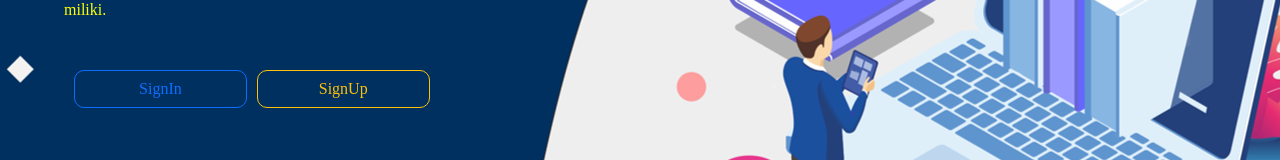
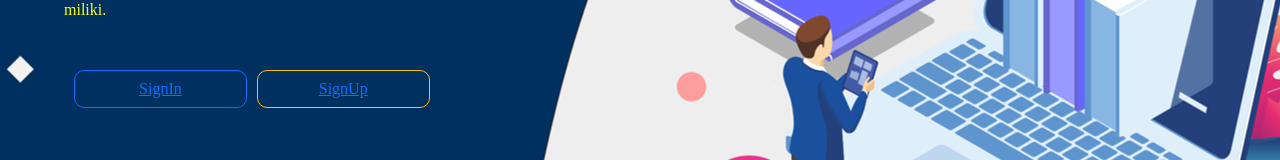
Before and after one commit to anandaadityap/CapstoneProject, a React (Create React App) app: page / in a window 1280 px wide. Shown: the part 322-482 px from the top of the page. Built offline with nearby package versions, Linux system fonts and the light colour scheme.

Commit message:
fix button route

```diff
--- a/src/App.js
+++ b/src/App.js
@@ -1,41 +1,41 @@
-import React from "react";
-import "./App.css";
-import Kursus from "./Page/Kursus";
-import Home from "./Page/Home";
-import Pelatihan from "./Page/Pelatihan";
-import Job from "./Page/Job";
-import Tentang from "./Page/Tentang";
-import Login from "./Page/Login";
-import SignUp from "./Page/SignUp";
-import Navbar from "./Components/Navbar";
-import Footer from "./Components/Footer";
-import { BrowserRouter as Router, Switch, Route } from "react-router-dom";
-
+import React from 'react';
+import './App.css';
+import Kursus from './Page/Kursus';
+import Home from './Page/Home';
+import Pelatihan from './Page/Pelatihan';
+import Job from './Page/Job';
+import Tentang from './Page/Tentang';
+import Login from './Page/Login';
+import SignUp from './Page/SignUp';
+import Navbar from './Components/Navbar';
+import Footer from './Components/Footer';
+import { BrowserRouter as Router, Switch, Route } from 'react-router-dom';
+// import { BrowserRouter } from 'react-router-dom';
 
 function App() {
   return (
-  <div className="App">
+    <div className="App">
+      {/* <BrowserRouter> */}
       <Router>
-      <Navbar />
+        <Navbar />
         <Switch>
-
-          <Route  path="/Login">
+          <Route path="/Login">
             <Login />
           </Route>
 
-          <Route  path="/SignUp">
+          <Route path="/SignUp">
             <SignUp />
           </Route>
 
-          <Route  path="/Kursus">
+          <Route path="/Kursus">
             <Kursus />
           </Route>
 
-          <Route  path="/Pelatihan">
+          <Route path="/Pelatihan">
             <Pelatihan />
           </Route>
 
-          <Route  path="/Job">
+          <Route path="/Job">
             <Job />
           </Route>
 
@@ -44,13 +44,13 @@ function App() {
           </Route>
 
           <Route path="/">
-            <Home/>
+            <Home />
           </Route>
-
         </Switch>
         <Footer />
       </Router>
-  </div>
+      {/* </BrowserRouter> */}
+    </div>
   );
 }
 
--- a/src/Page/Home.js
+++ b/src/Page/Home.js
@@ -1,17 +1,17 @@
-import React from "react";
-import "../Page/Home.css";
+import React from 'react';
+import '../Page/Home.css';
+import { Link } from 'react-router-dom';
+import CardHome from '../Components/Card/CardHome';
+import CardPelatihan from '../Components/Card/CardPelatihan';
+import startclass from '../assets/home_kit/startclass.png';
+import CardPopuler from '../Components/Card/CardPopuler';
 
-import CardHome from "../Components/Card/CardHome";
-import CardPelatihan from "../Components/Card/CardPelatihan";
-import startclass from "../assets/home_kit/startclass.png";
-import CardPopuler from "../Components/Card/CardPopuler";
-
-import CardStart from "../Components/Card/CardStart";
-import startlearning from "../assets/home_kit/startlearning.png";
-import jam from "../assets/home_kit/jam.png";
-import toga from "../assets/home_kit/toga.png";
-import tas from "../assets/home_kit/tas.png";
-import webinar from "../assets/home_kit/webinar.png";
+import CardStart from '../Components/Card/CardStart';
+import startlearning from '../assets/home_kit/startlearning.png';
+import jam from '../assets/home_kit/jam.png';
+import toga from '../assets/home_kit/toga.png';
+import tas from '../assets/home_kit/tas.png';
+import webinar from '../assets/home_kit/webinar.png';
 import Word from '../assets/home_kit/Word.png';
 import Excel from '../assets/home_kit/Excel.png';
 import Point from '../assets/home_kit/Point.png';
@@ -22,23 +22,29 @@ import Sql from '../assets/home_kit/Sql.png';
 import Php from '../assets/home_kit/Php.png';
 import Java from '../assets/home_kit/Java.png';
 
-
-
 const Home = () => {
   return (
     <div>
-
       {/* bagian 1 */}
       <div>
         <div className="home-container">
-          <div className="h1 card-title fw-bold">Tingkatkan Karirmu Bersama Kami</div>
-          <p className="card-text "> <span style={{ color: "yellow" }}>
-            Directed, membantumu untuk mencari pekerjaan sesuai bakat dan minat yang kamu miliki.
+          <div className="h1 card-title fw-bold">
+            Tingkatkan Karirmu Bersama Kami
+          </div>
+          <p className="card-text ">
+            {' '}
+            <span style={{ color: 'yellow' }}>
+              Directed, membantumu untuk mencari pekerjaan sesuai bakat dan
+              minat yang kamu miliki.
             </span>
           </p>
           <div className="home mt-5">
-            <button type="button" className="btn btn-outline-primary">SignIn</button>
-            <button type="button" className="btn btn-outline-warning">SignUp</button>
+            <button type="button" className="btn btn-outline-primary">
+              <Link to="/Login">SignIn</Link>
+            </button>
+            <button type="button" className="btn btn-outline-warning">
+              <Link to="/SignUp">SignUp</Link>
+            </button>
           </div>
         </div>
       </div>
@@ -47,12 +53,14 @@ const Home = () => {
 
       {/* bagian 2 */}
       <div className="container">
-        <div className="mx-auto" style={{ width: "50%", margin: "50px" }}>
+        <div className="mx-auto" style={{ width: '50%', margin: '50px' }}>
           <h1>
-            All-In-One <span style={{ color: "yellow" }}>Can Be Directed.</span>
+            All-In-One <span style={{ color: 'yellow' }}>Can Be Directed.</span>
           </h1>
           <p>
-          Directed adalah salah satu perangkat lunak online paling kuat yang menggabungkan pelatihan teknologi yang diperlukan untuk mengasah keterampilan dan mencari pekerjaan.
+            Directed adalah salah satu perangkat lunak online paling kuat yang
+            menggabungkan pelatihan teknologi yang diperlukan untuk mengasah
+            keterampilan dan mencari pekerjaan.
           </p>
         </div>
 
@@ -83,12 +91,15 @@ const Home = () => {
 
       {/* bagian 3 */}
       <div className="container">
-        <div className="mx-auto" style={{ width: "50%", margin: "50px" }}>
+        <div className="mx-auto" style={{ width: '50%', margin: '50px' }}>
           <h1>
-            LET'S GET <span style={{ color: "yellow" }}>STARTED NOW</span>
+            LET'S GET <span style={{ color: 'yellow' }}>STARTED NOW</span>
           </h1>
           <p>
-          "Directed" sebuah platform yang memungkinkan orang untuk membuat kelas online dan mencari pekerjaan yang dapat mereka lamar secara online. Dapatkan pekerjaan dan tingkatkan keterampilan dengan kursus yang tersedia di platform ini
+            "Directed" sebuah platform yang memungkinkan orang untuk membuat
+            kelas online dan mencari pekerjaan yang dapat mereka lamar secara
+            online. Dapatkan pekerjaan dan tingkatkan keterampilan dengan kursus
+            yang tersedia di platform ini
           </p>
         </div>
         <div className="row">
@@ -104,13 +115,11 @@ const Home = () => {
 
       {/* bagian 4 */}
       <div className="container">
-        <div className="mx-auto" style={{ width: "50%", margin: "50px" }}>
+        <div className="mx-auto" style={{ width: '50%', margin: '50px' }}>
           <h1>
-              Our <span style={{ color: "yellow" }}>Popular Course</span>
+            Our <span style={{ color: 'yellow' }}>Popular Course</span>
           </h1>
-          <p>
-              yuk simak pelatihan yang banyak di ikuti saat ini
-          </p>
+          <p>yuk simak pelatihan yang banyak di ikuti saat ini</p>
         </div>
 
         <div className="d-flex">
@@ -189,19 +198,18 @@ const Home = () => {
 
       {/* bagian 5 */}
       <div className="container">
-        <div className="mx-auto" style={{ width: "50%", margin: "50px" }}>
+        <div className="mx-auto" style={{ width: '50%', margin: '50px' }}>
           <h1>
-           Why Should Be <span style={{ color: "yellow" }}>Directed</span>
+            Why Should Be <span style={{ color: 'yellow' }}>Directed</span>
           </h1>
           <p>
-              beberapa alsaan kenapa kamu harus memilih directed untuk mengambangkan bakat anda!
+            beberapa alsaan kenapa kamu harus memilih directed untuk
+            mengambangkan bakat anda!
           </p>
         </div>
-          <CardPopuler />
-
-        </div>
+        <CardPopuler />
+      </div>
       {/* penutup bagian 5 */}
-
     </div>
   );
 };
--- a/src/Page/Pelatihan.js
+++ b/src/Page/Pelatihan.js
@@ -1,8 +1,8 @@
-import React from "react";
-import "../Page/Pelatihan.css";
-import CardHome from "../Components/Card/CardHome";
-import CardFront from "../Components/Card/CardFront";
-import CardLatest from "../Components/Card/CardLatest";
+import React from 'react';
+import '../Page/Pelatihan.css';
+import CardHome from '../Components/Card/CardHome';
+import CardFront from '../Components/Card/CardFront';
+import CardLatest from '../Components/Card/CardLatest';
 import Html from '../assets/home_kit/Html.png';
 import Css from '../assets/home_kit/Css.png';
 import Js from '../assets/home_kit/Js.png';
@@ -12,7 +12,7 @@ import Php from '../assets/home_kit/Php.png';
 import Word from '../assets/home_kit/Word.png';
 import Excel from '../assets/home_kit/Excel.png';
 import Point from '../assets/home_kit/Point.png';
-
+import { Link } from 'react-router-dom';
 import design from '../assets/pelatihan_kit/design.png';
 import aps from '../assets/pelatihan_kit/aps.png';
 import web from '../assets/pelatihan_kit/web.png';
@@ -23,26 +23,35 @@ const Pelatihan = () => {
     <div>
       {/* bagian 1 */}
       <div className="pelatihan-container">
-          <div className="h1 card-title fw-bold">Kembangkan keterampilan Anda dengan kursus online bersama directed.</div>
-          <p className="card-text "> <span style={{ color: "yellow" }}>
+        <div className="h1 card-title fw-bold">
+          Kembangkan keterampilan Anda dengan kursus online bersama directed.
+        </div>
+        <p className="card-text ">
+          {' '}
+          <span style={{ color: 'yellow' }}>
             Pelatihan terjangkau, mulai dari Rp 0
           </span>
         </p>
         <div className="home mt-5">
-            <button type="button" className="btn btn-outline-primary">SignIn</button>
-            <button type="button" className="btn btn-outline-warning">SignUp</button>
+          <button type="button" className="btn btn-outline-primary">
+            <Link to="/Login">SignIn</Link>
+          </button>
+          <button type="button" className="btn btn-outline-warning">
+            <Link to="/SignUp">SignUp</Link>
+          </button>
         </div>
       </div>
       {/* penutup bagian 1 */}
 
       {/* bagian 2 */}
       <div className="container">
-        <div className="mx-auto" style={{ width: "50%", margin: "50px" }}>
+        <div className="mx-auto" style={{ width: '50%', margin: '50px' }}>
           <h1>
-            Kategori <span style={{ color: "yellow" }}>Pelatihan</span>
+            Kategori <span style={{ color: 'yellow' }}>Pelatihan</span>
           </h1>
           <p>
-            di DIRECTED terdapat kategori pelatihan yang bisa kamu pilih sesuai bakat yang kamu sukai.
+            di DIRECTED terdapat kategori pelatihan yang bisa kamu pilih sesuai
+            bakat yang kamu sukai.
           </p>
         </div>
 
@@ -74,11 +83,10 @@ const Pelatihan = () => {
       {/* bagian 3 */}
       <div className="container my-5">
         <div className="text-center my-5">
-          <h1>
-              Pelatihan Front End Developer
-          </h1>
+          <h1>Pelatihan Front End Developer</h1>
           <p>
-            Kuasai Pelatihan Front End Developer untuk masa depan yang lebih baik.
+            Kuasai Pelatihan Front End Developer untuk masa depan yang lebih
+            baik.
           </p>
         </div>
 
@@ -118,16 +126,16 @@ const Pelatihan = () => {
       {/* bagian 4 */}
       <div className="container mb-5">
         <div className="d-flex mt-5">
-          <div className="h1 text-start m-auto">
-            Pelatihan Popular
-          </div>
-          <div className="h1 text-end m-auto">
-            Pelatihan Terbaru
-          </div>
+          <div className="h1 text-start m-auto">Pelatihan Popular</div>
+          <div className="h1 text-end m-auto">Pelatihan Terbaru</div>
         </div>
         <div className="d-flex mb-5">
-          <p className="text-start m-auto">berikut ini adalah pelatihan populer yang ada di directed</p>
-          <p className="text-start m-auto">berikut ini adalah pelatihan terbaru yang ada di directed</p>
+          <p className="text-start m-auto">
+            berikut ini adalah pelatihan populer yang ada di directed
+          </p>
+          <p className="text-start m-auto">
+            berikut ini adalah pelatihan terbaru yang ada di directed
+          </p>
         </div>
 
         <div className="text-start">
```
Also changed, not shown: src/index.js (+9 -8 lines), 1 other file (tests, documents, lock files or other folders). Lines whose indentation alone changed are shown as unchanged.
